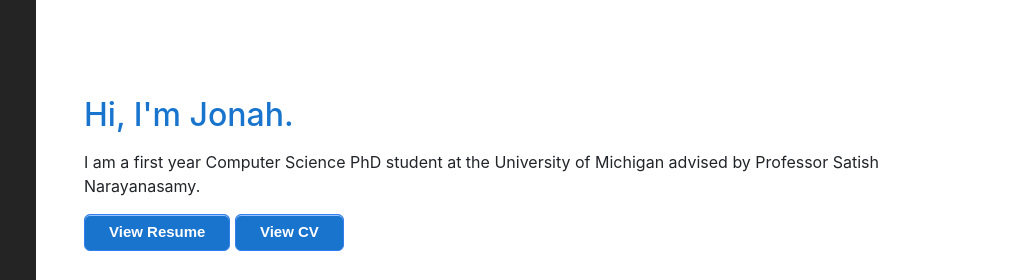
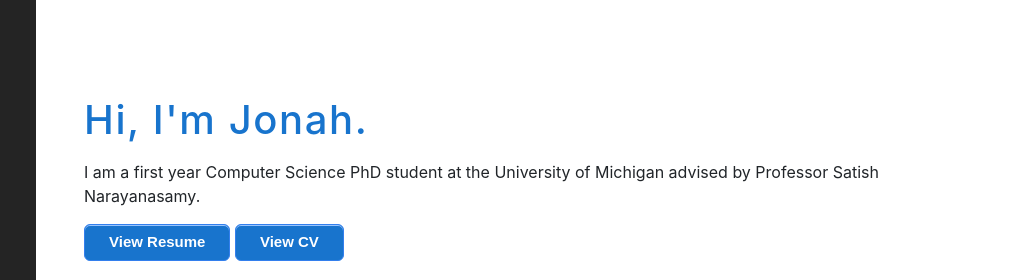
Before and after one commit to jonahrosenblum/jonahrosenblum.github.io, a website with bundled scripts: page index.html in a window 1280 px wide. Shown: the top 280 px of the page, 252-1280 px from the left. Built offline with nearby package versions, Linux system fonts and the light colour scheme; a web font is replaced by a local one.

Commit message:
update to include h1 tag

```diff
--- a/index.html
+++ b/index.html
@@ -107,10 +107,10 @@
             <!-- <img class="mobile-img" src="static/headshot.jp2" alt="Jonah Rosenblum" /> -->
           </p>
           <p class="mobile-name"> <span class="family-name">Jonah Rosenblum</span></p>
-          <h2 class="mb-3 mt-5">
+          <h1 class="mb-3 mt-5" style="font-size:40px">
 
             <span class="family-name">Hi, I'm Jonah.</span>
-          </h2>
+          </h1>
           <!-- <p class="mobile-profession">
             University of Michigan - Computer Science
           </p>
```
